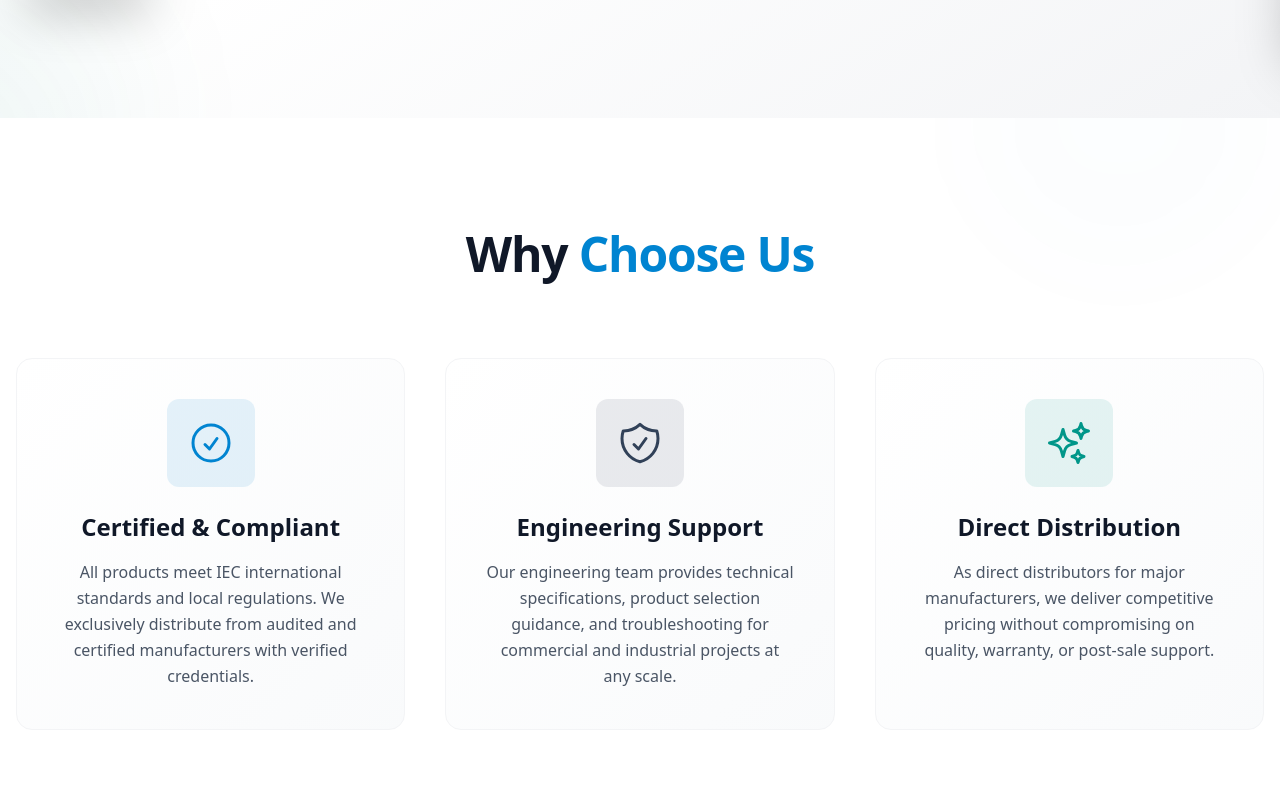
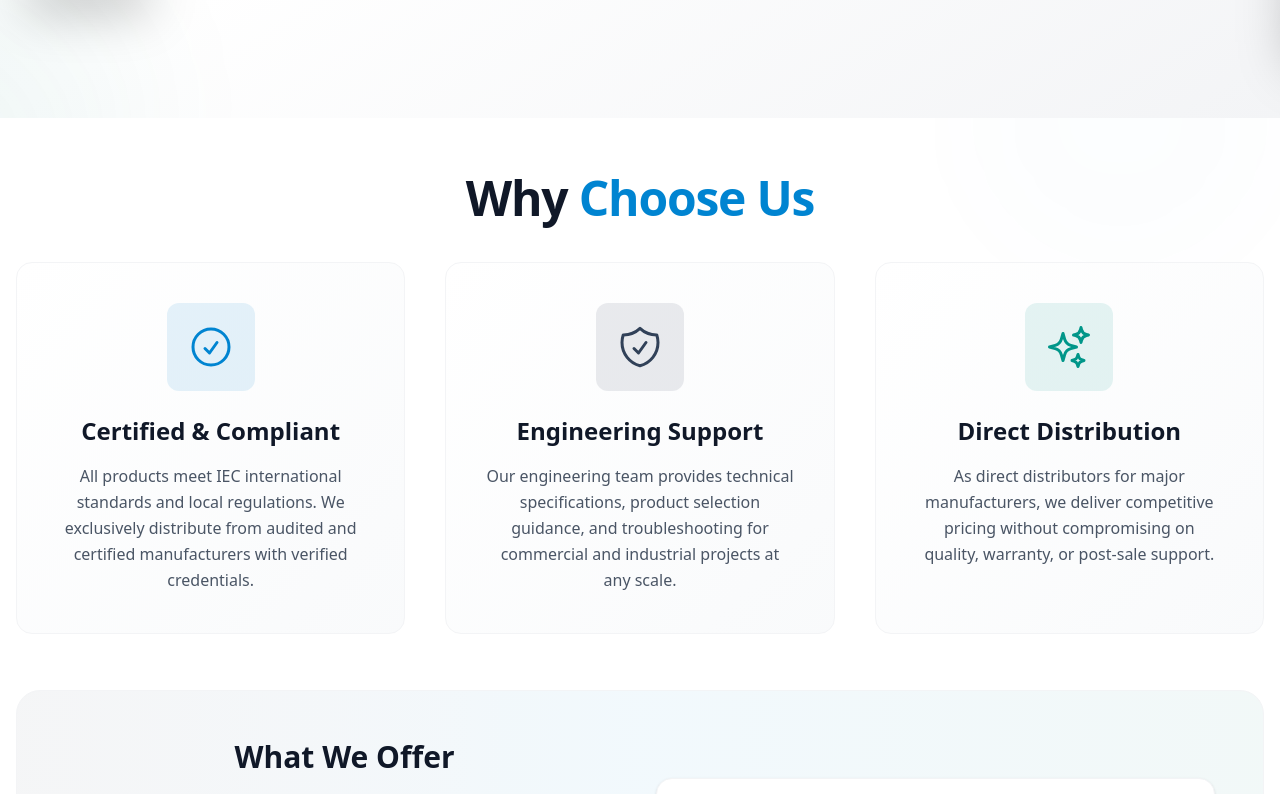
Before and after one commit to julioagk/PROTEX-INNOVATION-ENGLISH, a React (Vite) app: page / in a window 1280 px wide. Shown: the part 746-1540 px from the top of the page. Built offline with nearby package versions, Linux system fonts and the light colour scheme.

Commit message:
Reduce spacing before Why Choose Us

```diff
--- a/src/componentes/Carousel.jsx
+++ b/src/componentes/Carousel.jsx
@@ -24,7 +24,7 @@ export default function HomeSections() {
         </section>
 
         {/* Sección 1b - Why Choose Us */}
-        <section className="relative items-center justify-center min-h-screen text-gray-900 bg-white">
+        <section className="relative items-center justify-center min-h-[60vh] text-gray-900 bg-white">
           <Section1b />
         </section>
 
--- a/src/componentes/Section1b.jsx
+++ b/src/componentes/Section1b.jsx
@@ -3,7 +3,7 @@ import { CheckCircleIcon, SparklesIcon, ShieldCheckIcon } from '@heroicons/react
 
 export default function Section1b() {
   return (
-    <section className="relative w-full bg-white py-20 md:py-28 px-4 overflow-hidden">
+    <section className="relative w-full bg-white py-10 md:py-14 px-4 overflow-hidden">
       {/* Background elements */}
       <div className="absolute inset-0 pointer-events-none">
         <div className="absolute -top-40 right-0 w-80 h-80 bg-sky-600/5 rounded-full blur-3xl opacity-30" />
@@ -12,8 +12,8 @@ export default function Section1b() {
 
       <div className="relative z-10 max-w-7xl mx-auto">
         {/* Por Qué Elegirnos */}
-        <div className="mb-20 md:mb-24">
-          <h2 className="text-3xl md:text-5xl font-black mb-16 md:mb-20 tracking-tight text-gray-900 text-center">
+        <div className="mb-12 md:mb-14">
+          <h2 className="text-3xl md:text-5xl font-black mb-8 md:mb-10 tracking-tight text-gray-900 text-center">
             Why <span className="text-sky-600">Choose Us</span>
           </h2>
 
```
